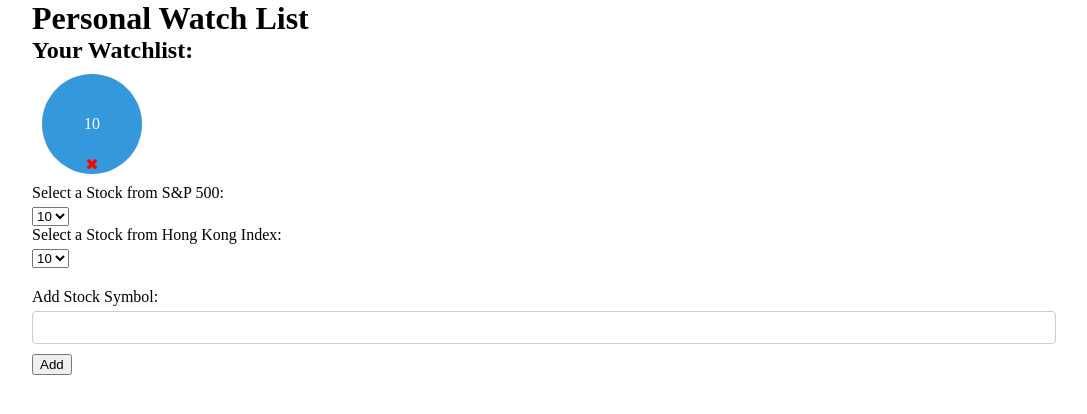
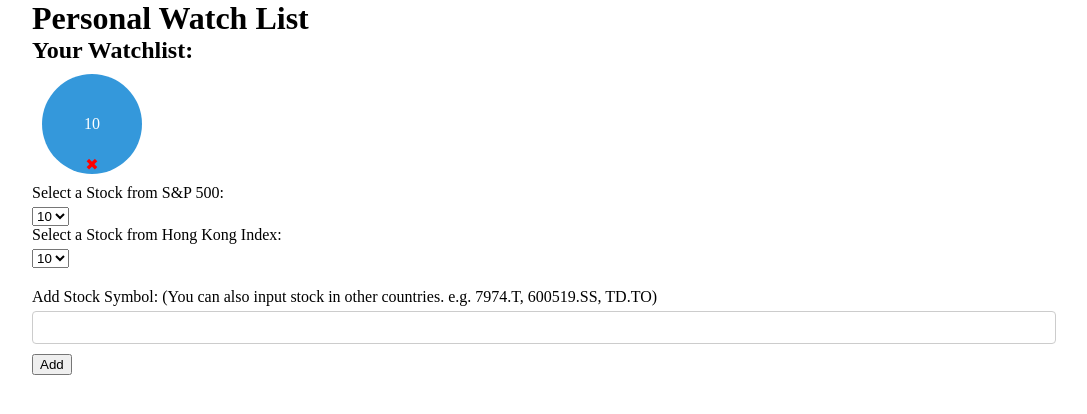
Before and after one commit to myeung30/stock_analysis, a Flask app: template templates/watchlist.html in a window 1280 px wide. Shown: the part 38-452 px from the top of the page, without its empty margins (96-1183 px from the left). Run offline with Flask 3, Linux system fonts and the light colour scheme; the template is opened without the code that fills it: most values are stand-ins (such as "Sample title", 1, 10 or a date in 2020).

Commit message:
add global to watchlist

```diff
--- a/templates/watchlist.html
+++ b/templates/watchlist.html
@@ -92,7 +92,7 @@
 
         <form action="/add_stock" method="post">
             <input type="hidden" name="username" value="{{ username }}">
-            <label for="stock_symbol">Add Stock Symbol:</label>
+            <label for="stock_symbol">Add Stock Symbol: (You can also input stock in other countries. e.g. 7974.T, 600519.SS, TD.TO)</label>
             <input type="text" id="stock_symbol" name="stock_symbol" required>
             <input type="submit" value="Add">
         </form>
```
